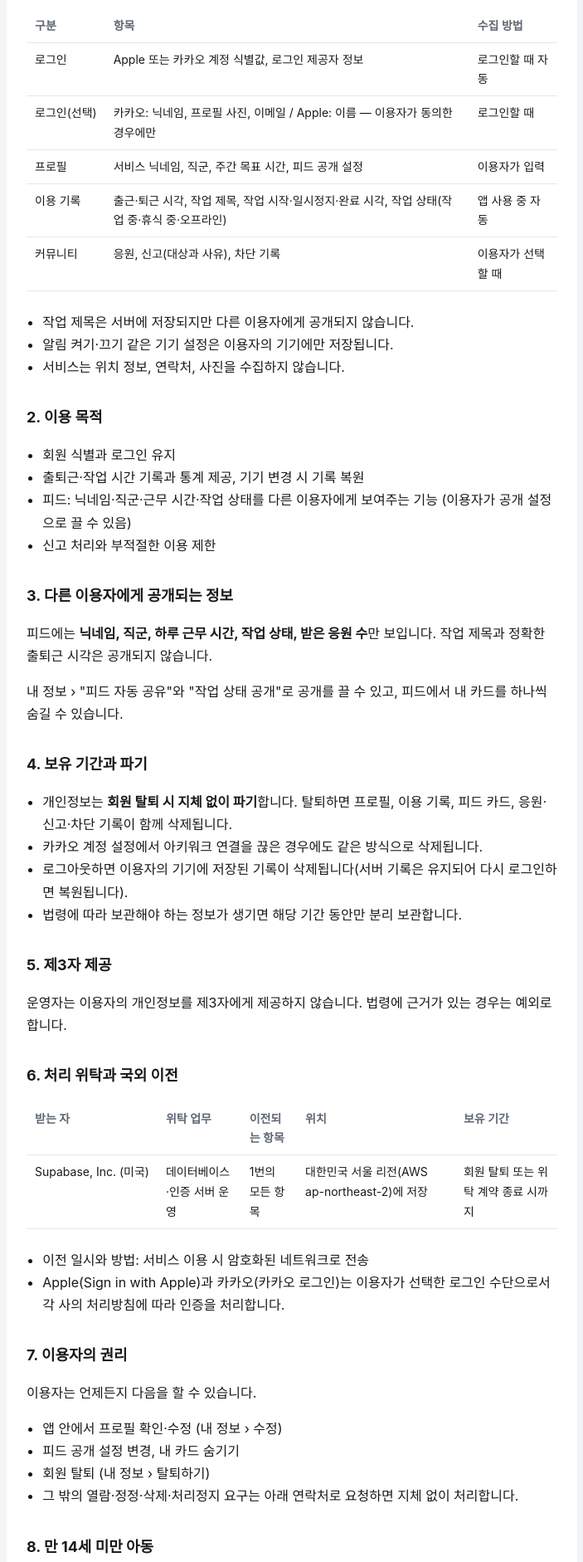
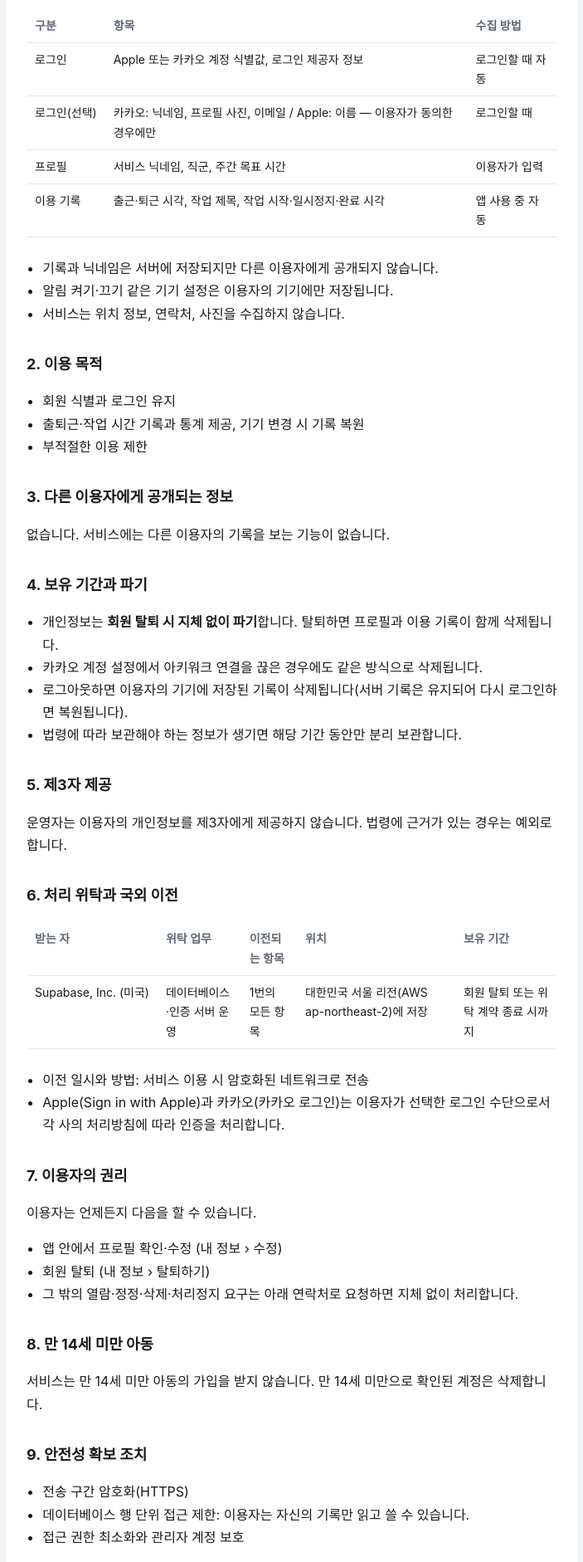
Before and after one commit to jxxh204/akiiwork-legal, a plain HTML site: page privacy.html in a window 1280 px wide. Shown: the part 348-2230 px from the top of the page at 83% size, without its empty margins (288-991 px from the left). Drawn offline with Linux system fonts and the light colour scheme.

Commit message:
피드 기능 제거에 맞춰 약관·개인정보 처리방침 수정

```diff
--- a/privacy.html
+++ b/privacy.html
@@ -34,15 +34,14 @@ footer { color: var(--muted); font-size: 13px; margin-top: 24px; text-align: cen
 <p>아키워크(이하 "서비스")를 운영하는 김재환(이하 "운영자")은 「개인정보 보호법」에 따라 이용자의 개인정보를 보호하고, 이와 관련한 고충을 신속하게 처리하기 위해 다음과 같이 개인정보 처리방침을 둡니다.</p>
 <p class='meta'>시행일: 2026년 10월 31일</p>
 <h2>1. 수집하는 개인정보</h2>
-<div class='table'><table><thead><tr><th>구분</th><th>항목</th><th>수집 방법</th></tr></thead><tbody><tr><td>로그인</td><td>Apple 또는 카카오 계정 식별값, 로그인 제공자 정보</td><td>로그인할 때 자동</td></tr><tr><td>로그인(선택)</td><td>카카오: 닉네임, 프로필 사진, 이메일 / Apple: 이름 — 이용자가 동의한 경우에만</td><td>로그인할 때</td></tr><tr><td>프로필</td><td>서비스 닉네임, 직군, 주간 목표 시간, 피드 공개 설정</td><td>이용자가 입력</td></tr><tr><td>이용 기록</td><td>출근·퇴근 시각, 작업 제목, 작업 시작·일시정지·완료 시각, 작업 상태(작업 중·휴식 중·오프라인)</td><td>앱 사용 중 자동</td></tr><tr><td>커뮤니티</td><td>응원, 신고(대상과 사유), 차단 기록</td><td>이용자가 선택할 때</td></tr></tbody></table></div>
-<ul><li>작업 제목은 서버에 저장되지만 다른 이용자에게 공개되지 않습니다.</li><li>알림 켜기·끄기 같은 기기 설정은 이용자의 기기에만 저장됩니다.</li><li>서비스는 위치 정보, 연락처, 사진을 수집하지 않습니다.</li></ul>
+<div class='table'><table><thead><tr><th>구분</th><th>항목</th><th>수집 방법</th></tr></thead><tbody><tr><td>로그인</td><td>Apple 또는 카카오 계정 식별값, 로그인 제공자 정보</td><td>로그인할 때 자동</td></tr><tr><td>로그인(선택)</td><td>카카오: 닉네임, 프로필 사진, 이메일 / Apple: 이름 — 이용자가 동의한 경우에만</td><td>로그인할 때</td></tr><tr><td>프로필</td><td>서비스 닉네임, 직군, 주간 목표 시간</td><td>이용자가 입력</td></tr><tr><td>이용 기록</td><td>출근·퇴근 시각, 작업 제목, 작업 시작·일시정지·완료 시각</td><td>앱 사용 중 자동</td></tr></tbody></table></div>
+<ul><li>기록과 닉네임은 서버에 저장되지만 다른 이용자에게 공개되지 않습니다.</li><li>알림 켜기·끄기 같은 기기 설정은 이용자의 기기에만 저장됩니다.</li><li>서비스는 위치 정보, 연락처, 사진을 수집하지 않습니다.</li></ul>
 <h2>2. 이용 목적</h2>
-<ul><li>회원 식별과 로그인 유지</li><li>출퇴근·작업 시간 기록과 통계 제공, 기기 변경 시 기록 복원</li><li>피드: 닉네임·직군·근무 시간·작업 상태를 다른 이용자에게 보여주는 기능 (이용자가 공개 설정으로 끌 수 있음)</li><li>신고 처리와 부적절한 이용 제한</li></ul>
+<ul><li>회원 식별과 로그인 유지</li><li>출퇴근·작업 시간 기록과 통계 제공, 기기 변경 시 기록 복원</li><li>부적절한 이용 제한</li></ul>
 <h2>3. 다른 이용자에게 공개되는 정보</h2>
-<p>피드에는 <strong>닉네임, 직군, 하루 근무 시간, 작업 상태, 받은 응원 수</strong>만 보입니다. 작업 제목과 정확한 출퇴근 시각은 공개되지 않습니다.</p>
-<p>내 정보 › "피드 자동 공유"와 "작업 상태 공개"로 공개를 끌 수 있고, 피드에서 내 카드를 하나씩 숨길 수 있습니다.</p>
+<p>없습니다. 서비스에는 다른 이용자의 기록을 보는 기능이 없습니다.</p>
 <h2>4. 보유 기간과 파기</h2>
-<ul><li>개인정보는 <strong>회원 탈퇴 시 지체 없이 파기</strong>합니다. 탈퇴하면 프로필, 이용 기록, 피드 카드, 응원·신고·차단 기록이 함께 삭제됩니다.</li><li>카카오 계정 설정에서 아키워크 연결을 끊은 경우에도 같은 방식으로 삭제됩니다.</li><li>로그아웃하면 이용자의 기기에 저장된 기록이 삭제됩니다(서버 기록은 유지되어 다시 로그인하면 복원됩니다).</li><li>법령에 따라 보관해야 하는 정보가 생기면 해당 기간 동안만 분리 보관합니다.</li></ul>
+<ul><li>개인정보는 <strong>회원 탈퇴 시 지체 없이 파기</strong>합니다. 탈퇴하면 프로필과 이용 기록이 함께 삭제됩니다.</li><li>카카오 계정 설정에서 아키워크 연결을 끊은 경우에도 같은 방식으로 삭제됩니다.</li><li>로그아웃하면 이용자의 기기에 저장된 기록이 삭제됩니다(서버 기록은 유지되어 다시 로그인하면 복원됩니다).</li><li>법령에 따라 보관해야 하는 정보가 생기면 해당 기간 동안만 분리 보관합니다.</li></ul>
 <h2>5. 제3자 제공</h2>
 <p>운영자는 이용자의 개인정보를 제3자에게 제공하지 않습니다. 법령에 근거가 있는 경우는 예외로 합니다.</p>
 <h2>6. 처리 위탁과 국외 이전</h2>
@@ -50,7 +49,7 @@ footer { color: var(--muted); font-size: 13px; margin-top: 24px; text-align: cen
 <ul><li>이전 일시와 방법: 서비스 이용 시 암호화된 네트워크로 전송</li><li>Apple(Sign in with Apple)과 카카오(카카오 로그인)는 이용자가 선택한 로그인 수단으로서 각 사의 처리방침에 따라 인증을 처리합니다.</li></ul>
 <h2>7. 이용자의 권리</h2>
 <p>이용자는 언제든지 다음을 할 수 있습니다.</p>
-<ul><li>앱 안에서 프로필 확인·수정 (내 정보 › 수정)</li><li>피드 공개 설정 변경, 내 카드 숨기기</li><li>회원 탈퇴 (내 정보 › 탈퇴하기)</li><li>그 밖의 열람·정정·삭제·처리정지 요구는 아래 연락처로 요청하면 지체 없이 처리합니다.</li></ul>
+<ul><li>앱 안에서 프로필 확인·수정 (내 정보 › 수정)</li><li>회원 탈퇴 (내 정보 › 탈퇴하기)</li><li>그 밖의 열람·정정·삭제·처리정지 요구는 아래 연락처로 요청하면 지체 없이 처리합니다.</li></ul>
 <h2>8. 만 14세 미만 아동</h2>
 <p>서비스는 만 14세 미만 아동의 가입을 받지 않습니다. 만 14세 미만으로 확인된 계정은 삭제합니다.</p>
 <h2>9. 안전성 확보 조치</h2>
```
Also changed, not shown: terms.html (+7 -7 lines).
